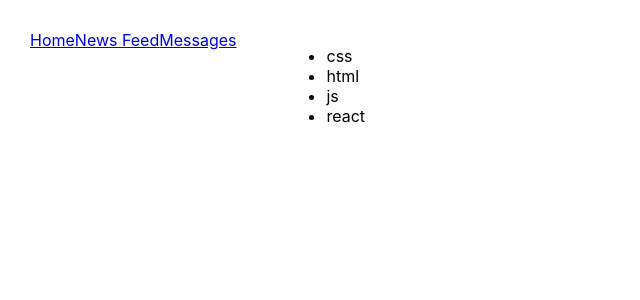
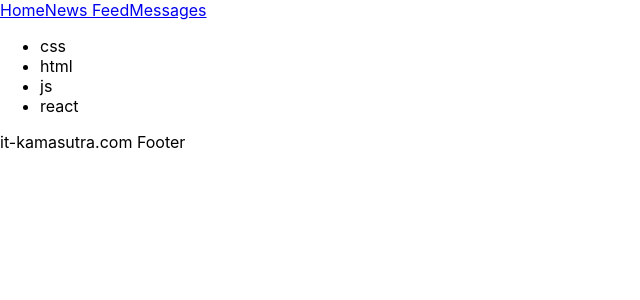
Before and after one commit to Santerakis/social, a React (Create React App) app: page / in a window 1280 px wide. Shown: the top 300 px of the page, without its empty margins (0-640 px from the left). Built offline with nearby package versions, Linux system fonts and the light colour scheme.

Commit message:
10_lesson

```diff
--- a/src/App.tsx
+++ b/src/App.tsx
@@ -2,12 +2,14 @@ import React from 'react';
 import './App.css';
 import Header from "./Header";
 import Technologies from "./Technologies";
+import Footer from "./Footer";
 
 function App() {
     return (
-        <div className="App">
+        <div>
             <Header/>
             <Technologies/>
+            <Footer/>
         </div>
     );
 }
--- /dev/null
+++ b/src/Footer.tsx
@@ -0,0 +1,11 @@
+import React from 'react';
+
+const Footer = () => {
+    return (
+        <div>
+            it-kamasutra.com Footer
+        </div>
+    );
+};
+
+export default Footer;
```
